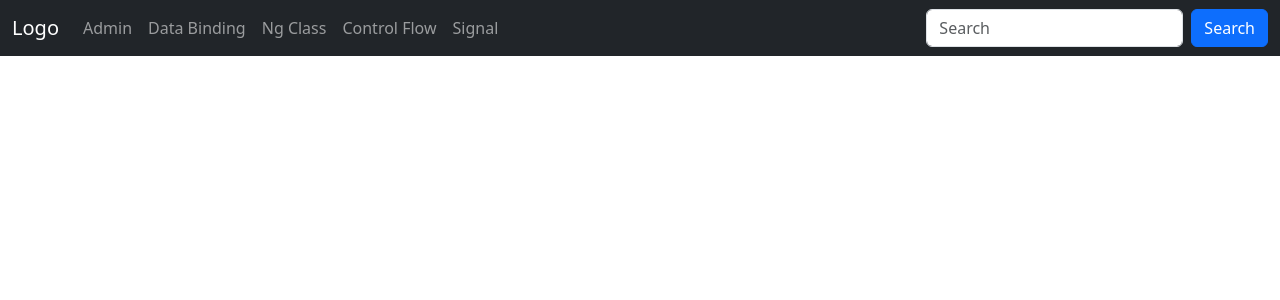
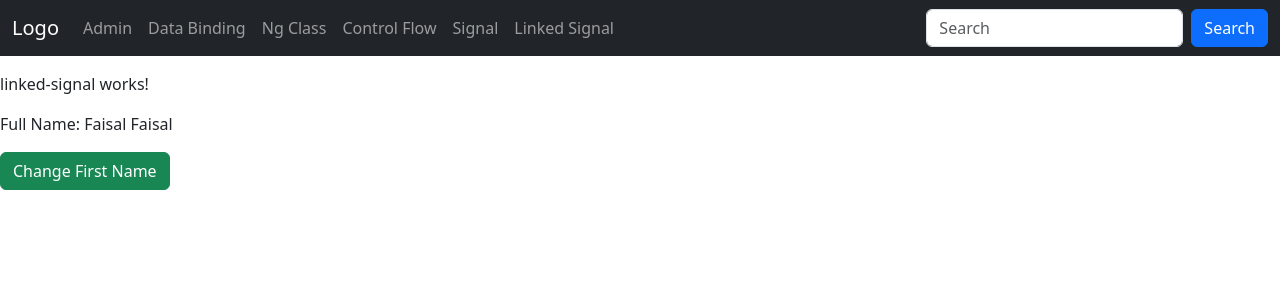
Before and after one commit to moh-faisal85/AngularJS, an Angular app in the folder Training.Angular19.Project/: page /linked-signal in a window 1280 px wide. Before the commit this address led to /. Shown: the top 300 px of the page. Built offline with nearby package versions, Linux system fonts and the light colour scheme.

Commit message:
Part-7:Angular19-Linked Signal implementation Auto update on value change

```diff
--- a/Training.Angular19.Project/src/app/app.component.html
+++ b/Training.Angular19.Project/src/app/app.component.html
@@ -27,6 +27,9 @@
           <li class="nav-item">
             <a class="nav-link" routerLink="signal">Signal</a>
           </li>
+          <li class="nav-item">
+            <a class="nav-link" routerLink="linked-signal">Linked Signal</a>
+          </li>
         </ul>
         <form class="d-flex">
           <input class="form-control me-2" type="text" placeholder="Search">
--- a/Training.Angular19.Project/src/app/app.routes.ts
+++ b/Training.Angular19.Project/src/app/app.routes.ts
@@ -4,6 +4,7 @@ import { DataBindingComponent } from './components/data-binding/data-binding.com
 import { NgClassComponent } from './components/ng-class/ng-class.component';
 import { ControlStatementComponent } from './components/control-statement/control-statement.component';
 import { SignalComponent } from './components/signal/signal.component';
+import { LinkedSignalComponent } from './linked-signal/linked-signal.component';
 
 export const routes: Routes = [
     {
@@ -31,4 +32,8 @@ export const routes: Routes = [
         path:'signal',
         component:SignalComponent
     },
+    {
+        path:'linked-signal',
+        component:LinkedSignalComponent
+    },
 ];
--- /dev/null
+++ b/Training.Angular19.Project/src/app/linked-signal/linked-signal.component.html
@@ -0,0 +1,3 @@
+<p>linked-signal works!</p>
+<p>Full Name: {{fullName()}}</p>
+<button class="btn btn-success" (click)="changeName()">Change First Name</button>
--- /dev/null
+++ b/Training.Angular19.Project/src/app/linked-signal/linked-signal.component.ts
@@ -0,0 +1,29 @@
+import { Component, linkedSignal, signal } from '@angular/core';
+
+@Component({
+  selector: 'app-linked-signal',
+  imports: [],
+  templateUrl: './linked-signal.component.html',
+  styleUrl: './linked-signal.component.css'
+})
+export class LinkedSignalComponent
+{
+
+  firstName = signal("Mohamed ")
+  lastName = signal("Faisal")
+
+  fullName = linkedSignal({
+    source: this.lastName,
+    computation: (newOptions, previous)=> {
+      const fullName = newOptions + " " + this.lastName()
+      console.log("Old Value:"+previous?.source)
+      console.log("New Value:"+ newOptions.toString())
+      return fullName;
+    }
+  })
+
+  changeName()
+  {
+    this.lastName.set("Arif");
+  }
+}
```
Also changed, not shown: Training.Angular19.Project/src/app/linked-signal/linked-signal.component.css (added), 1 other file (tests, documents, lock files or other folders).
